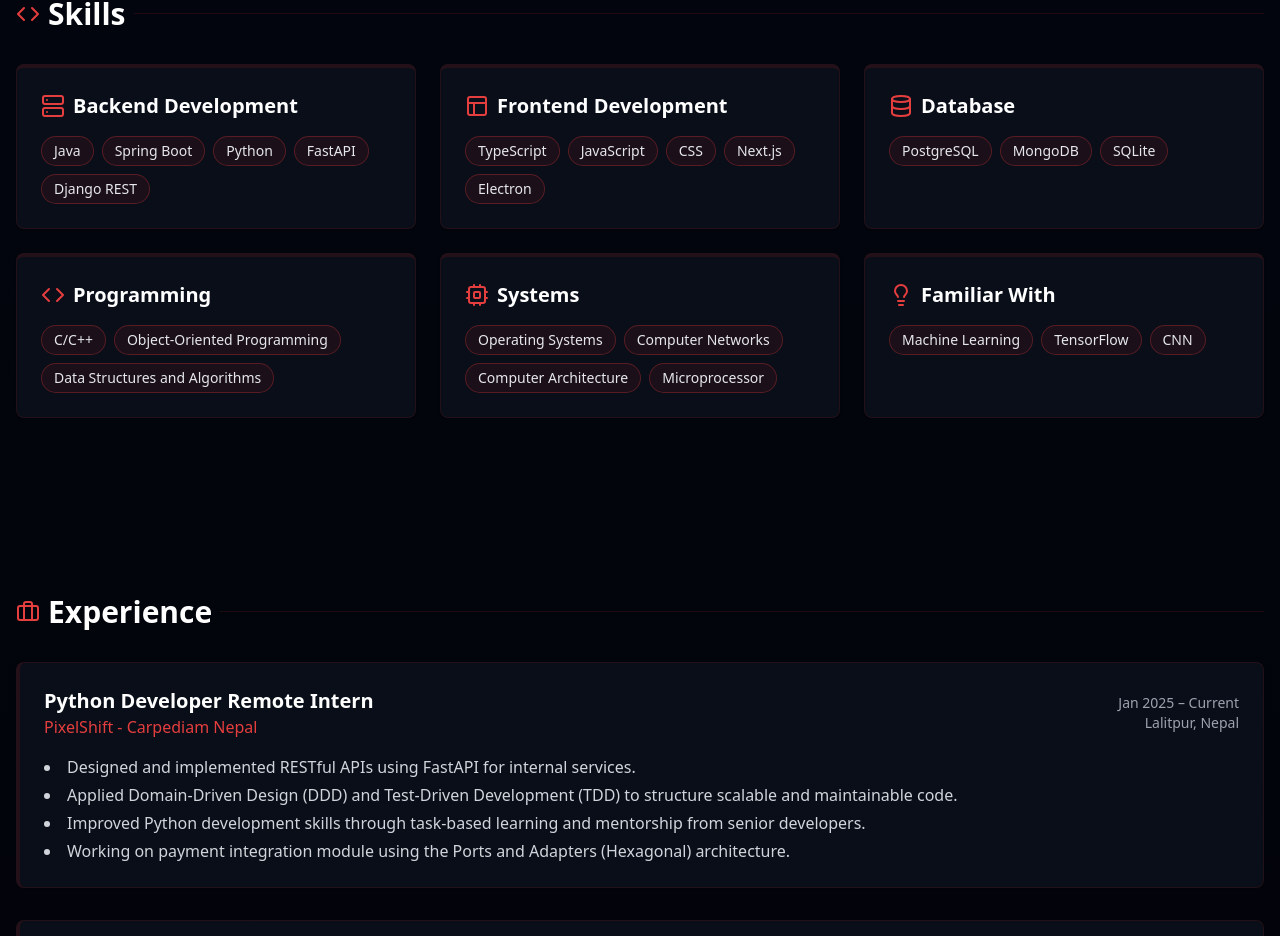
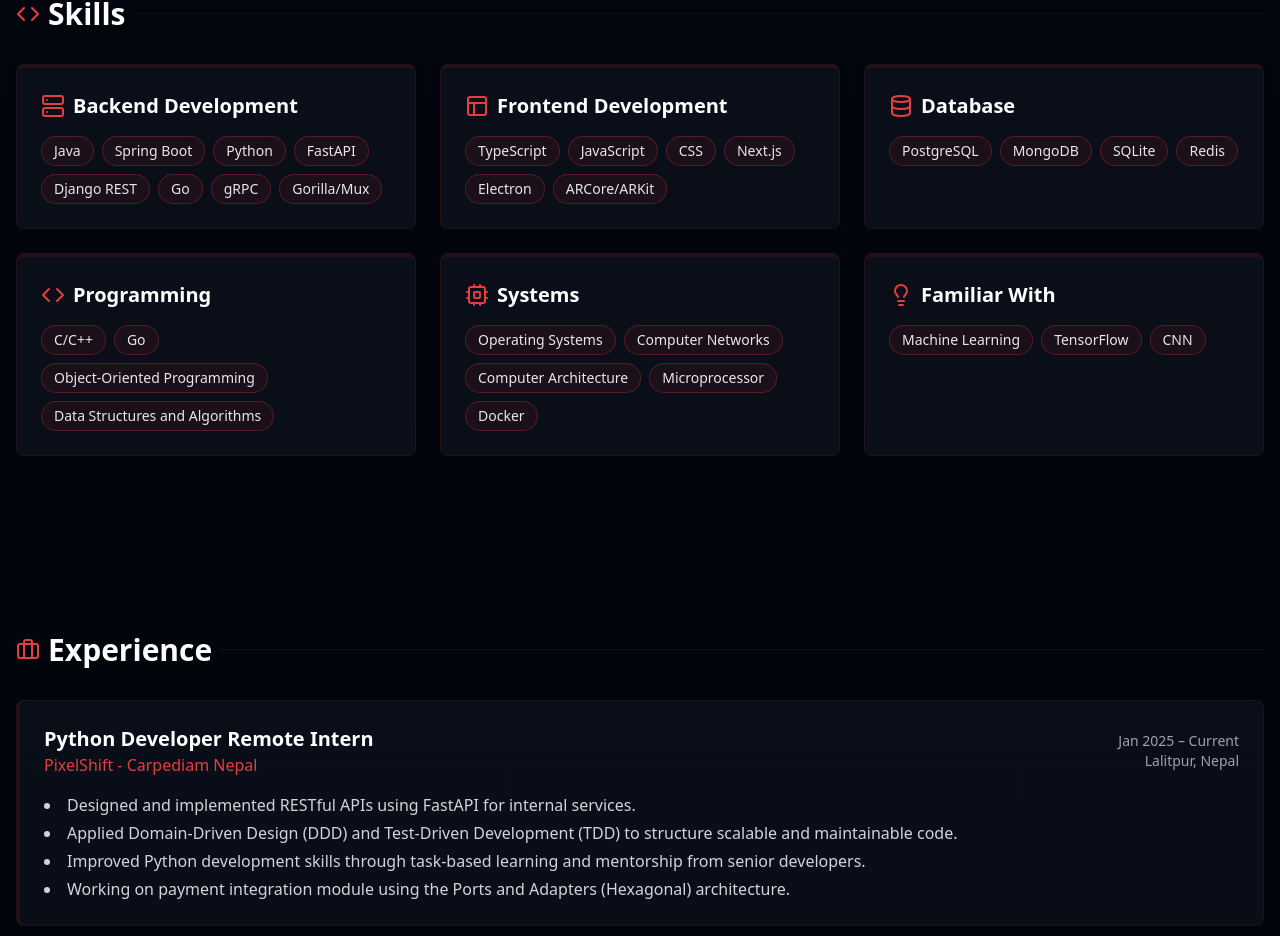
Before and after one commit to Awasthi19/portfolio, a Next.js app: page / in a window 1280 px wide. Shown: the part 1530-2466 px from the top of the page. Built offline with nearby package versions, Linux system fonts and the light colour scheme; a web font is replaced by a local one.

Commit message:
added skills

```diff
--- a/src/components/skills.tsx
+++ b/src/components/skills.tsx
@@ -1,40 +1,72 @@
-import { Code, Database, Server, Layout, Cpu, Lightbulb } from "lucide-react"
-import { Card, CardContent } from "@/components/ui/card"
-import SectionHeading from "@/components/section-heading"
+import { Code, Database, Server, Layout, Cpu, Lightbulb } from "lucide-react";
+import { Card, CardContent } from "@/components/ui/card";
+import SectionHeading from "@/components/section-heading";
 
 export default function Skills() {
   const skillCategories = [
     {
       title: "Backend Development",
       icon: <Server className="h-6 w-6 text-red-500" />,
-      skills: ["Java", "Spring Boot", "Python", "FastAPI", "Django REST"],
+      skills: [
+        "Java",
+        "Spring Boot",
+        "Python",
+        "FastAPI",
+        "Django REST",
+        "Go", // ✅ Added
+        "gRPC", // ✅ Added
+        "Gorilla/Mux", // ✅ Added
+      ],
     },
     {
       title: "Frontend Development",
       icon: <Layout className="h-6 w-6 text-red-500" />,
-      skills: ["TypeScript", "JavaScript", "CSS", "Next.js", "Electron"],
+      skills: [
+        "TypeScript",
+        "JavaScript",
+        "CSS",
+        "Next.js",
+        "Electron",
+        "ARCore/ARKit", // ✅ Added (since it's used for AR frontend interaction)
+      ],
     },
     {
       title: "Database",
       icon: <Database className="h-6 w-6 text-red-500" />,
-      skills: ["PostgreSQL", "MongoDB", "SQLite"],
+      skills: [
+        "PostgreSQL",
+        "MongoDB",
+        "SQLite",
+        "Redis", // ✅ Added (used for session state)
+      ],
     },
     {
       title: "Programming",
       icon: <Code className="h-6 w-6 text-red-500" />,
-      skills: ["C/C++", "Object-Oriented Programming", "Data Structures and Algorithms"],
+      skills: [
+        "C/C++",
+        "Go", // ✅ Already added under backend, okay to show again
+        "Object-Oriented Programming",
+        "Data Structures and Algorithms",
+      ],
     },
     {
       title: "Systems",
       icon: <Cpu className="h-6 w-6 text-red-500" />,
-      skills: ["Operating Systems", "Computer Networks", "Computer Architecture", "Microprocessor"],
+      skills: [
+        "Operating Systems",
+        "Computer Networks",
+        "Computer Architecture",
+        "Microprocessor",
+        "Docker", // ✅ Added
+      ],
     },
     {
       title: "Familiar With",
       icon: <Lightbulb className="h-6 w-6 text-red-500" />,
       skills: ["Machine Learning", "TensorFlow", "CNN"],
     },
-  ]
+  ];
 
   return (
     <section id="skills" className="pt-20 -mt-20 dots-pattern">
@@ -42,11 +74,16 @@ export default function Skills() {
 
       <div className="grid grid-cols-1 md:grid-cols-2 lg:grid-cols-3 gap-6 mt-8">
         {skillCategories.map((category, index) => (
-          <Card key={index} className="overflow-hidden border-t-4 border-t-red-600 bg-gray-900/50 border-red-900/30">
+          <Card
+            key={index}
+            className="overflow-hidden border-t-4 border-t-red-600 bg-gray-900/50 border-red-900/30"
+          >
             <CardContent className="p-6">
               <div className="flex items-center mb-4">
                 {category.icon}
-                <h3 className="text-xl font-semibold ml-2 text-white">{category.title}</h3>
+                <h3 className="text-xl font-semibold ml-2 text-white">
+                  {category.title}
+                </h3>
               </div>
 
               <div className="flex flex-wrap gap-2">
@@ -64,5 +101,5 @@ export default function Skills() {
         ))}
       </div>
     </section>
-  )
+  );
 }
```
